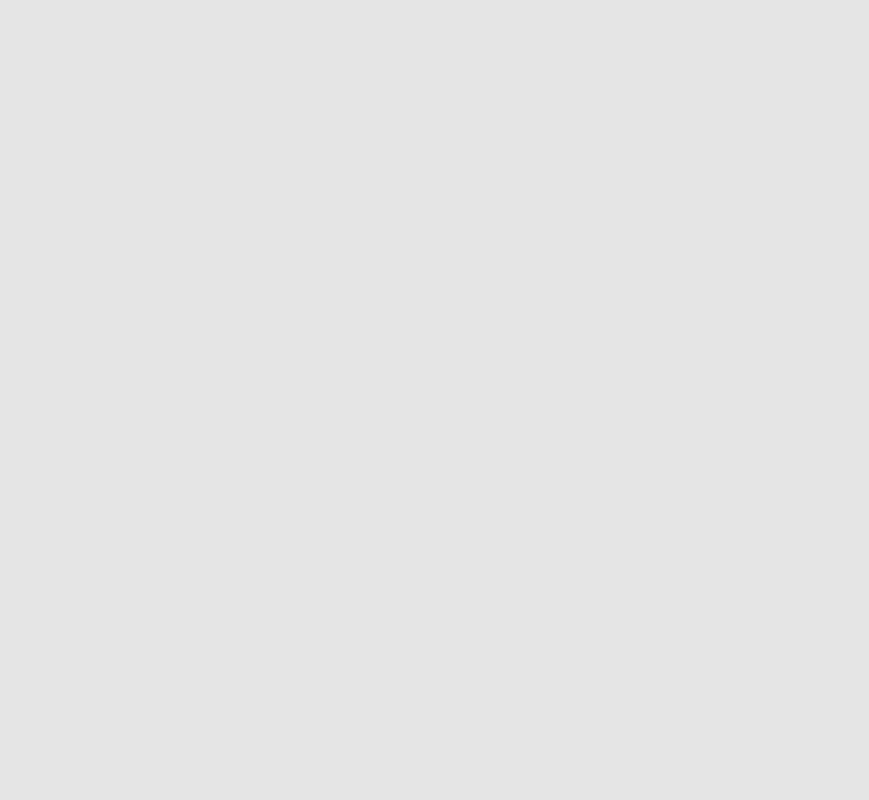
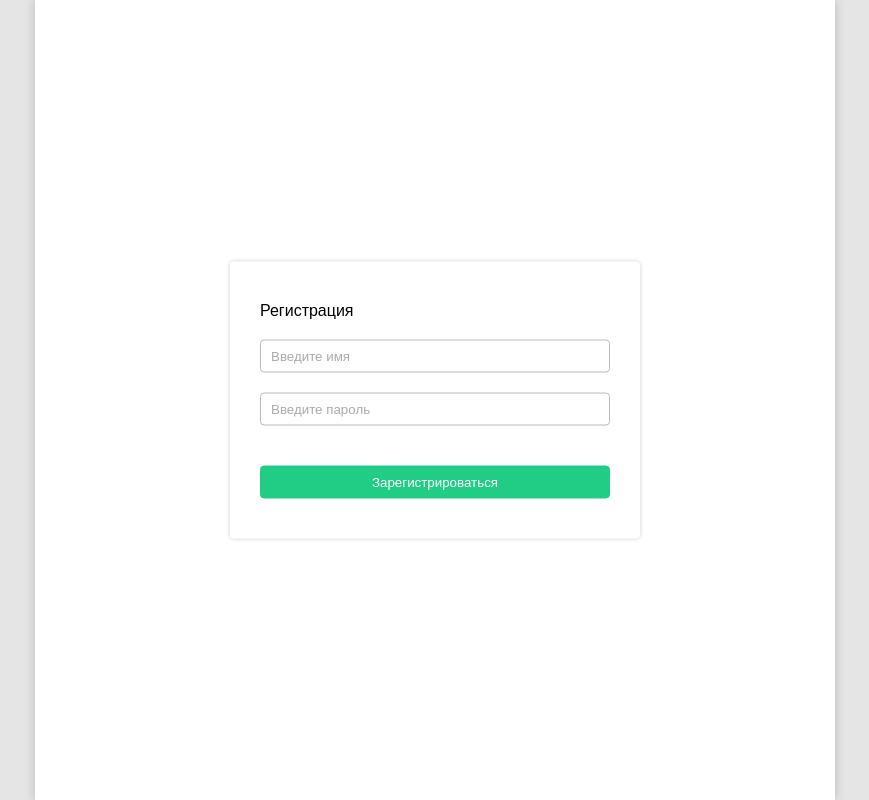
Before and after one commit to zaynlannister/todo-vue, a Vue app: page /login in a window 1280 px wide. Before the commit this address had no page. Shown: the whole page, without its empty margins (205-1074 px from the left). Built offline with nearby package versions, Linux system fonts and the light colour scheme.

Commit message:
feat: create login page

```diff
--- a/src/assets/main.css
+++ b/src/assets/main.css
@@ -6,3 +6,32 @@ body {
   padding: 0;
   background-color: #e5e5e5;
 }
+
+input,
+button {
+  outline: none;
+  border: none;
+}
+
+.button {
+  color: #fff;
+  cursor: pointer;
+  border: 1px solid rgb(33, 204, 133);
+  background-color: rgb(33, 204, 133);
+  transition: 100ms all;
+}
+
+.button:hover {
+  background-color: #fff;
+  color: #000;
+}
+
+.input {
+  opacity: 0.6;
+  border: 1px solid #909090;
+  transition: 100ms all;
+}
+
+.input:focus {
+  opacity: 9;
+}
--- a/src/components/TodoList.vue
+++ b/src/components/TodoList.vue
@@ -4,6 +4,7 @@
       <div class="todo-list__actions">
         <div class="todo-list__input">
           <input
+            class="input"
             @keydown.enter="create"
             v-model="input"
             type="text"
@@ -11,7 +12,7 @@
           />
         </div>
         <div class="todo-list__button">
-          <button @click="create">Создать</button>
+          <button class="button" @click="create">Создать</button>
         </div>
       </div>
       <todo-task v-for="task in tasksList" :task="task" :date="date" />
@@ -33,12 +34,6 @@ function create() {
 }
 </script>
 <style lang="scss">
-input,
-button {
-  outline: none;
-  border: none;
-}
-
 .todo-list {
   &__actions {
     display: flex;
@@ -48,30 +43,13 @@ button {
     margin-right: 10px;
 
     input {
-      opacity: 0.6;
-      border: 1px solid #909090;
+      border-radius: 4px;
       padding: 6px 12px;
-      border-radius: 4px;
-      transition: 100ms all;
-
-      &:focus {
-        opacity: 9;
-      }
     }
   }
   &__button button {
-    color: #fff;
-    cursor: pointer;
-    border: 1px solid rgb(33, 204, 133);
-    background-color: rgb(33, 204, 133);
     padding: 6px 12px;
     border-radius: 4px;
-    transition: 100ms all;
-
-    &:hover {
-      background-color: #fff;
-      color: #000;
-    }
   }
 }
 </style>
--- /dev/null
+++ b/src/router/pages/LoginPage.vue
@@ -0,0 +1,78 @@
+<template>
+  <div class="container">
+    <div class="login-container">
+      <div class="login__page">
+        <p class="login__page-title">Регистрация</p>
+        <div class="login__page-actions">
+          <input
+            class="input login__page-input"
+            type="text"
+            placeholder="Введите имя"
+          />
+
+          <input
+            class="input login__page-input"
+            placeholder="Введите пароль"
+            type="text"
+          />
+
+          <button class="button login__page-button">Зарегистрироваться</button>
+        </div>
+      </div>
+    </div>
+  </div>
+</template>
+
+<script setup></script>
+
+<style lang="scss">
+p {
+  margin: 0;
+}
+
+.container {
+  width: 800px;
+  margin: 0 auto;
+  background-color: #ffff;
+  height: 100vh;
+  box-shadow: 0px 0px 10px 0px rgba(0, 0, 0, 0.2);
+}
+
+.login-container {
+  background-color: #ffff;
+}
+
+.login__page {
+  width: 350px;
+  position: absolute;
+  transform: translate(-50%, -50%);
+  left: 50%;
+  top: 50%;
+  padding: 40px 30px;
+  border-radius: 4px;
+  box-shadow: 0px 0px 4px 0px rgba(0, 0, 0, 0.2);
+
+  &-title {
+    margin-bottom: 20px;
+  }
+
+  &-actions {
+    display: flex;
+    flex-direction: column;
+  }
+
+  &-input {
+    margin-bottom: 20px;
+  }
+
+  &-button {
+    margin-top: 20px;
+  }
+
+  &-button,
+  &-input {
+    padding: 8px 10px;
+    border-radius: 4px;
+  }
+}
+</style>
--- a/src/router/router.ts
+++ b/src/router/router.ts
@@ -1,8 +1,12 @@
 import { createRouter, createWebHistory } from "vue-router";
 
 import TodoApp from "@/components/TodoApp.vue";
+import LoginPage from "@/router/pages/LoginPage.vue";
 
-const routes = [{ path: "/", component: TodoApp }];
+const routes = [
+  { path: "/", component: TodoApp },
+  { path: "/login", component: LoginPage },
+];
 const router = createRouter({
   routes,
   history: createWebHistory(),
```
